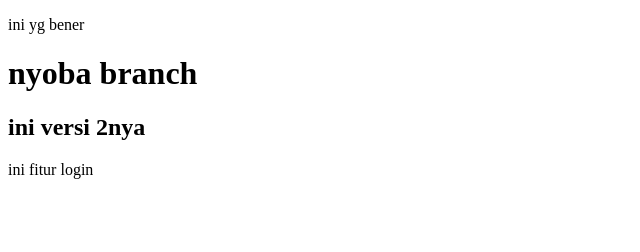
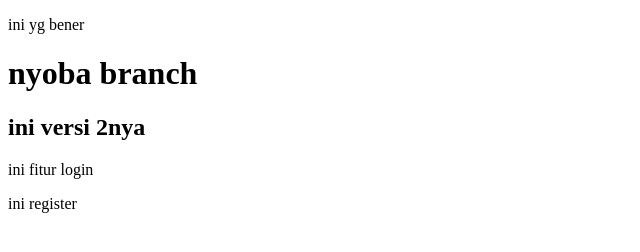
Before and after one commit to BaihaqiCode/belajarGit, a plain HTML site: page index.html in a window 1280 px wide. Shown: the whole page, without its empty margins (0-640 px from the left). Drawn offline with Linux system fonts and the light colour scheme.

Commit message:
register

```diff
--- a/index.html
+++ b/index.html
@@ -11,5 +11,8 @@
     <h2>ini versi 2nya</h2>
 
     <p>ini fitur login</p>
+
+    <p>ini register</p>
+
 </body>
 </html>
```
